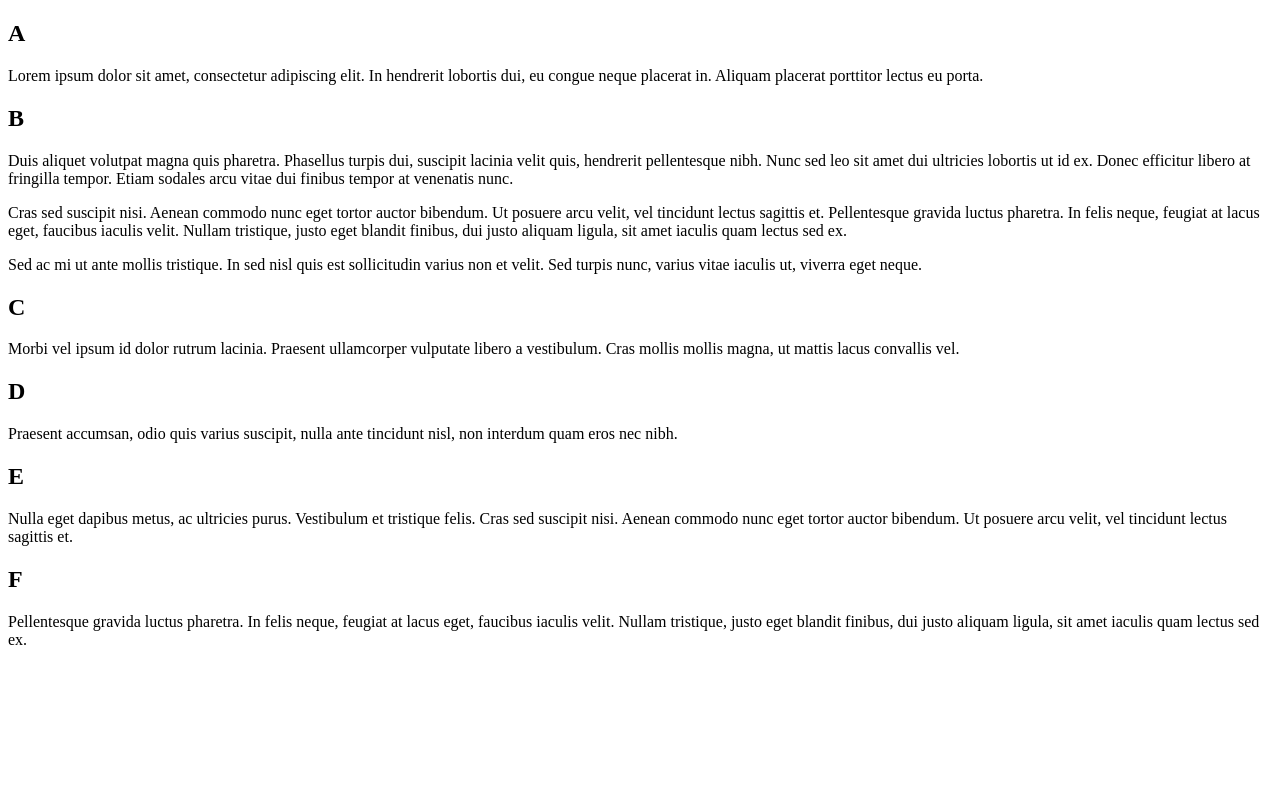
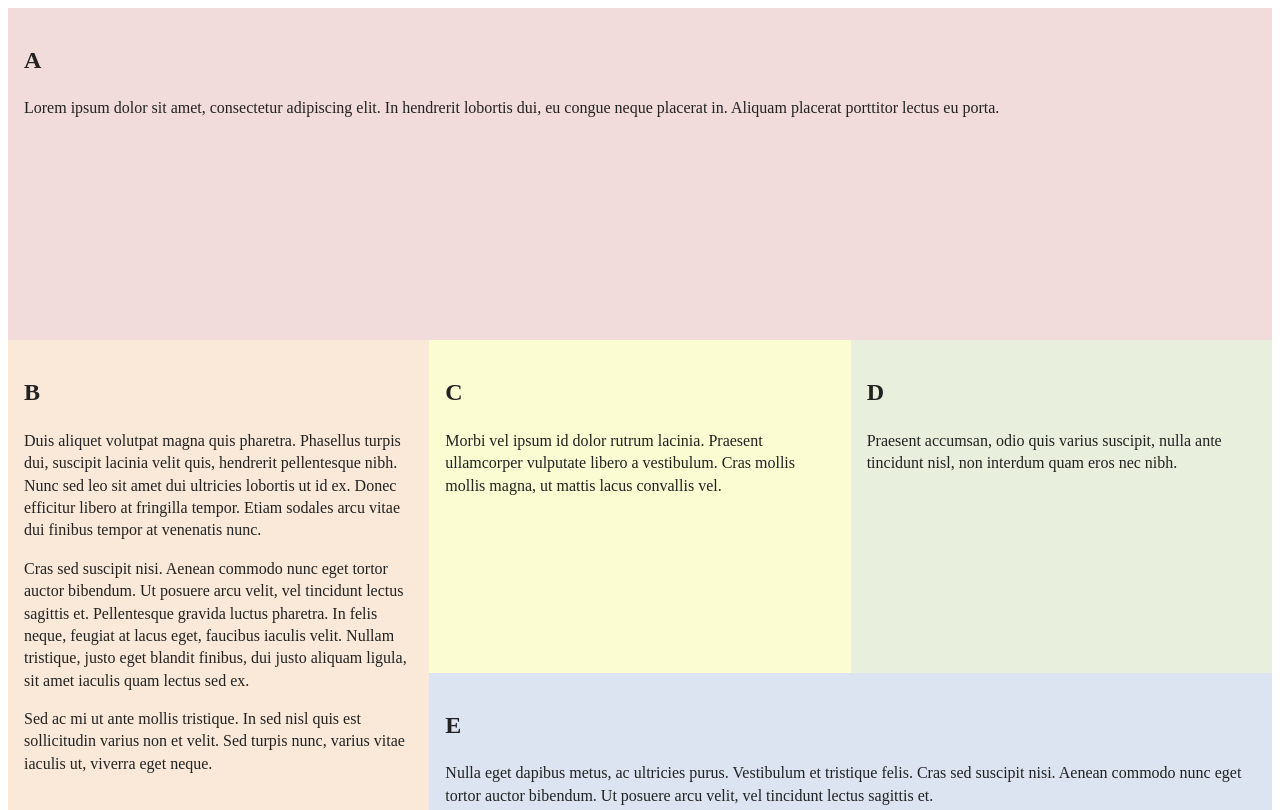
Before and after one commit to janetpiao/comp2081-25f, a plain HTML site: page lab-1/lab-1-css-grid/index.html in a window 1280 px wide. Shown: the top 810 px of the page. Drawn offline with Linux system fonts and the light colour scheme.

Commit message:
Finished lab1

```diff
--- /dev/null
+++ b/lab-1/lab-1-css-grid/css/style.css
@@ -0,0 +1,158 @@
+@charset "UTF-8";
+
+html {
+  color: #222;
+  font-size: 1em;
+  line-height: 1.4;
+}
+
+/* Small layout of the grid */
+/* Set grid areas for container */
+.container {
+  display: grid;
+  grid-template-columns: repeat(2, 1fr);
+  grid-template-rows: repeat(13, 1fr);
+}
+
+.container > div {
+  padding: 1rem;
+}
+
+/* Set background colors for grid items */
+#item-a {
+  background-color: #f1dbdb;
+  grid-column: 1/3;
+  grid-row: 1/3;
+}
+
+#item-b {
+  background-color: #fae9d9;
+  grid-column: 1/3;
+  grid-row: 3/7;
+}
+
+#item-c {
+  background-color: #fbfcd2;
+  grid-column: 1/2;
+  grid-row: 7/9;
+}
+
+#item-d {
+  background-color: #e9efdd;
+  grid-column: 2/3;
+  grid-row: 7/9;
+}
+
+#item-e {
+  background-color: #dbe4f0;
+  grid-column: 1/3;
+  grid-row: 9/13;
+}
+
+#item-f {
+  background-color: #e4dfea;
+  grid-column: 1/3;
+  grid-row: 13/14;
+}
+
+/* Medium layout of the grid */
+@media (min-width: 768px) {
+  /* Set grid areas for container */
+  .container {
+    display: grid;
+    grid-template-columns: 1fr 1fr;
+    grid-template-rows: repeat(13, 1fr);
+  }
+
+  .container > div {
+    padding: 1rem;
+  }
+
+  /* Set background colours for grid items */
+  #item-a {
+    background-color: #f1dbdb;
+    grid-column: 1/3;
+    grid-row: 1/3;
+  }
+
+  #item-b {
+    background-color: #fae9d9;
+    grid-column: 1/2;
+    grid-row: 3/13;
+  }
+
+  #item-c {
+    background-color: #fbfcd2;
+    grid-column: 2/3;
+    grid-row: 3/5;
+  }
+
+  #item-d {
+    background-color: #e9efdd;
+    grid-column: 2/3;
+    grid-row: 5/7;
+  }
+
+  #item-e {
+    background-color: #dbe4f0;
+    grid-column: 2/3;
+    grid-row: 7/13;
+  }
+
+  #item-f {
+    background-color: #e4dfea;
+    grid-column: 1/3;
+    grid-row: 13/14;
+  }
+}
+
+/* Large layout of the grid */
+@media (min-width: 1080px) {
+  /* Set grid areas for container */
+  .container {
+    display: grid;
+    grid-template-columns: 1fr 1fr 1fr;
+    grid-template-rows: repeat(10, 1fr);
+  }
+
+  .container > div {
+    padding: 1rem;
+  }
+
+  /* Set background colours for grid items */
+  #item-a {
+    background-color: #f1dbdb;
+    grid-column: 1/4;
+    grid-row: 1/3;
+  }
+
+  #item-b {
+    background-color: #fae9d9;
+    grid-column: 1/2;
+    grid-row: 3/9;
+  }
+
+  #item-c {
+    background-color: #fbfcd2;
+    grid-column: 2/3;
+    grid-row: 3/5;
+  }
+
+  #item-d {
+    background-color: #e9efdd;
+    grid-column: 3/4;
+    grid-row: 3/5;
+  }
+
+  #item-e {
+    background-color: #dbe4f0;
+    grid-column: 2/4;
+    grid-row: 5/9;
+  }
+
+  #item-f {
+    background-color: #e4dfea;
+    grid-column: 1/4;
+    grid-row: 9/10;
+  }
+}
--- a/lab-1/lab-1-css-grid/index.html
+++ b/lab-1/lab-1-css-grid/index.html
@@ -1,11 +1,12 @@
 <!DOCTYPE html>
 <html lang="en">
   <head>
-		<meta charset="utf-8">
+    <meta charset="utf-8" />
     <meta name="viewport" content="width=device-width, initial-scale=1" />
     <title>Lab 3 - CSS Grid Challenge | COMP2081</title>
 
     <!-- Add the <link> element for your CSS here -->
+    <link rel="stylesheet" href="css/style.css" />
 
     <style>
       /* Diagnostic styles to help visualize grid */
@@ -15,25 +16,70 @@
     </style>
   </head>
   <body>
+    <div class="container">
+      <div id="item-a">
         <h2>A</h2>
-		<p>Lorem ipsum dolor sit amet, consectetur adipiscing elit. In hendrerit lobortis dui, eu congue neque placerat in. Aliquam placerat porttitor lectus eu porta.</p>
-
+        <p>
+          Lorem ipsum dolor sit amet, consectetur adipiscing elit. In hendrerit
+          lobortis dui, eu congue neque placerat in. Aliquam placerat porttitor
+          lectus eu porta.
+        </p>
+      </div>
+      <div id="item-b">
         <h2>B</h2>
-		<p>Duis aliquet volutpat magna quis pharetra. Phasellus turpis dui, suscipit lacinia velit quis, hendrerit pellentesque nibh. Nunc sed leo sit amet dui ultricies lobortis ut id ex. Donec efficitur libero at fringilla tempor. Etiam sodales arcu vitae dui finibus tempor at venenatis nunc.</p>
-		<p>Cras sed suscipit nisi. Aenean commodo nunc eget tortor auctor bibendum. Ut posuere arcu velit, vel tincidunt lectus sagittis et. Pellentesque gravida luctus pharetra. In felis neque, feugiat at lacus eget, faucibus iaculis velit. Nullam tristique, justo eget blandit finibus, dui justo aliquam ligula, sit amet iaculis quam lectus sed ex.</p>
-		<p>Sed ac mi ut ante mollis tristique. In sed nisl quis est sollicitudin varius non et velit. Sed turpis nunc, varius vitae iaculis ut, viverra eget neque.</p>
-
+        <p>
+          Duis aliquet volutpat magna quis pharetra. Phasellus turpis dui,
+          suscipit lacinia velit quis, hendrerit pellentesque nibh. Nunc sed leo
+          sit amet dui ultricies lobortis ut id ex. Donec efficitur libero at
+          fringilla tempor. Etiam sodales arcu vitae dui finibus tempor at
+          venenatis nunc.
+        </p>
+        <p>
+          Cras sed suscipit nisi. Aenean commodo nunc eget tortor auctor
+          bibendum. Ut posuere arcu velit, vel tincidunt lectus sagittis et.
+          Pellentesque gravida luctus pharetra. In felis neque, feugiat at lacus
+          eget, faucibus iaculis velit. Nullam tristique, justo eget blandit
+          finibus, dui justo aliquam ligula, sit amet iaculis quam lectus sed
+          ex.
+        </p>
+        <p>
+          Sed ac mi ut ante mollis tristique. In sed nisl quis est sollicitudin
+          varius non et velit. Sed turpis nunc, varius vitae iaculis ut, viverra
+          eget neque.
+        </p>
+      </div>
+      <div id="item-c">
         <h2>C</h2>
-		<p>Morbi vel ipsum id dolor rutrum lacinia. Praesent ullamcorper vulputate libero a vestibulum. Cras mollis mollis magna, ut mattis lacus convallis vel.</p>
-
+        <p>
+          Morbi vel ipsum id dolor rutrum lacinia. Praesent ullamcorper
+          vulputate libero a vestibulum. Cras mollis mollis magna, ut mattis
+          lacus convallis vel.
+        </p>
+      </div>
+      <div id="item-d">
         <h2>D</h2>
-		<p>Praesent accumsan, odio quis varius suscipit, nulla ante tincidunt nisl, non interdum quam eros nec nibh.</p>
-
+        <p>
+          Praesent accumsan, odio quis varius suscipit, nulla ante tincidunt
+          nisl, non interdum quam eros nec nibh.
+        </p>
+      </div>
+      <div id="item-e">
         <h2>E</h2>
-		<p>Nulla eget dapibus metus, ac ultricies purus. Vestibulum et tristique felis. Cras sed suscipit nisi. Aenean commodo nunc eget tortor auctor bibendum. Ut posuere arcu velit, vel tincidunt lectus sagittis et.</p>
-
+        <p>
+          Nulla eget dapibus metus, ac ultricies purus. Vestibulum et tristique
+          felis. Cras sed suscipit nisi. Aenean commodo nunc eget tortor auctor
+          bibendum. Ut posuere arcu velit, vel tincidunt lectus sagittis et.
+        </p>
+      </div>
+      <div id="item-f">
         <h2>F</h2>
-		<p>Pellentesque gravida luctus pharetra. In felis neque, feugiat at lacus eget, faucibus iaculis velit. Nullam tristique, justo eget blandit finibus, dui justo aliquam ligula, sit amet iaculis quam lectus sed ex.</p>
-
+        <p>
+          Pellentesque gravida luctus pharetra. In felis neque, feugiat at lacus
+          eget, faucibus iaculis velit. Nullam tristique, justo eget blandit
+          finibus, dui justo aliquam ligula, sit amet iaculis quam lectus sed
+          ex.
+        </p>
+      </div>
+    </div>
   </body>
 </html>
```
Also changed, not shown: 1 other file. Lines whose indentation alone changed are shown as unchanged.
